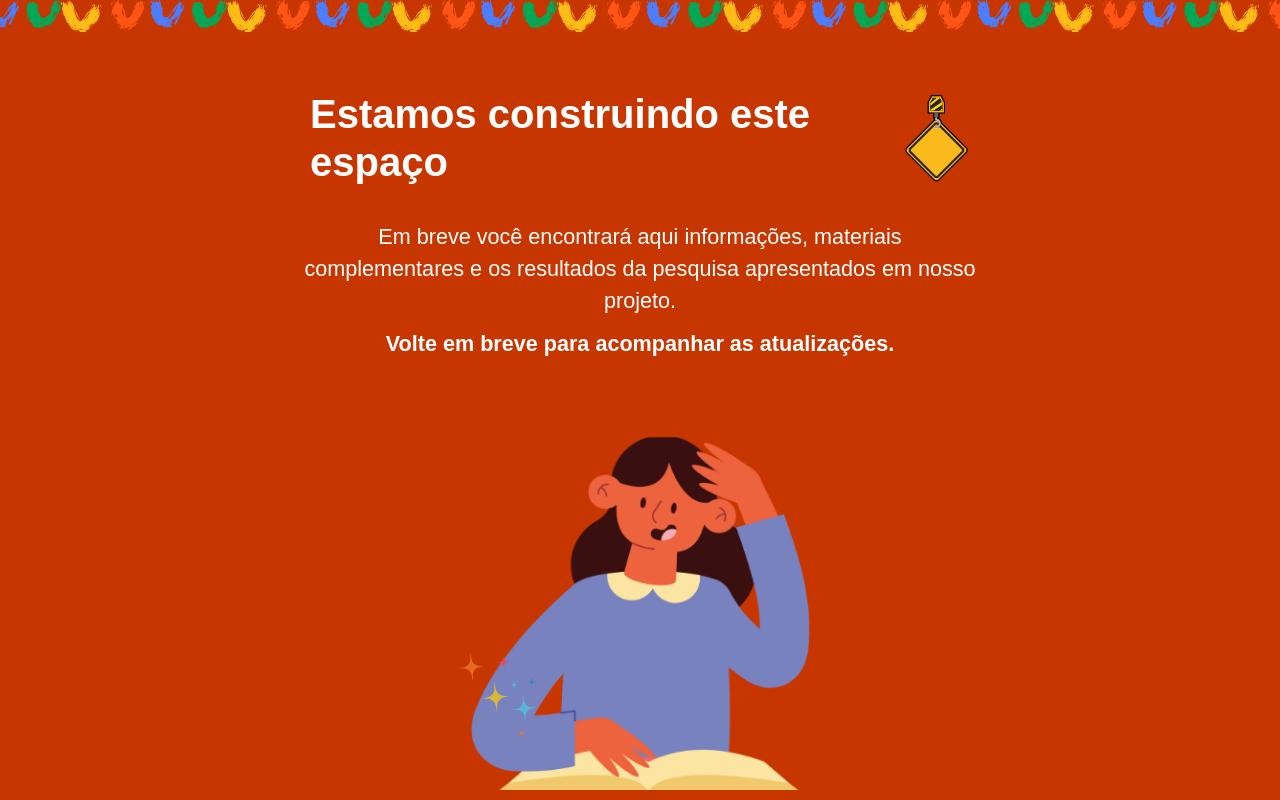
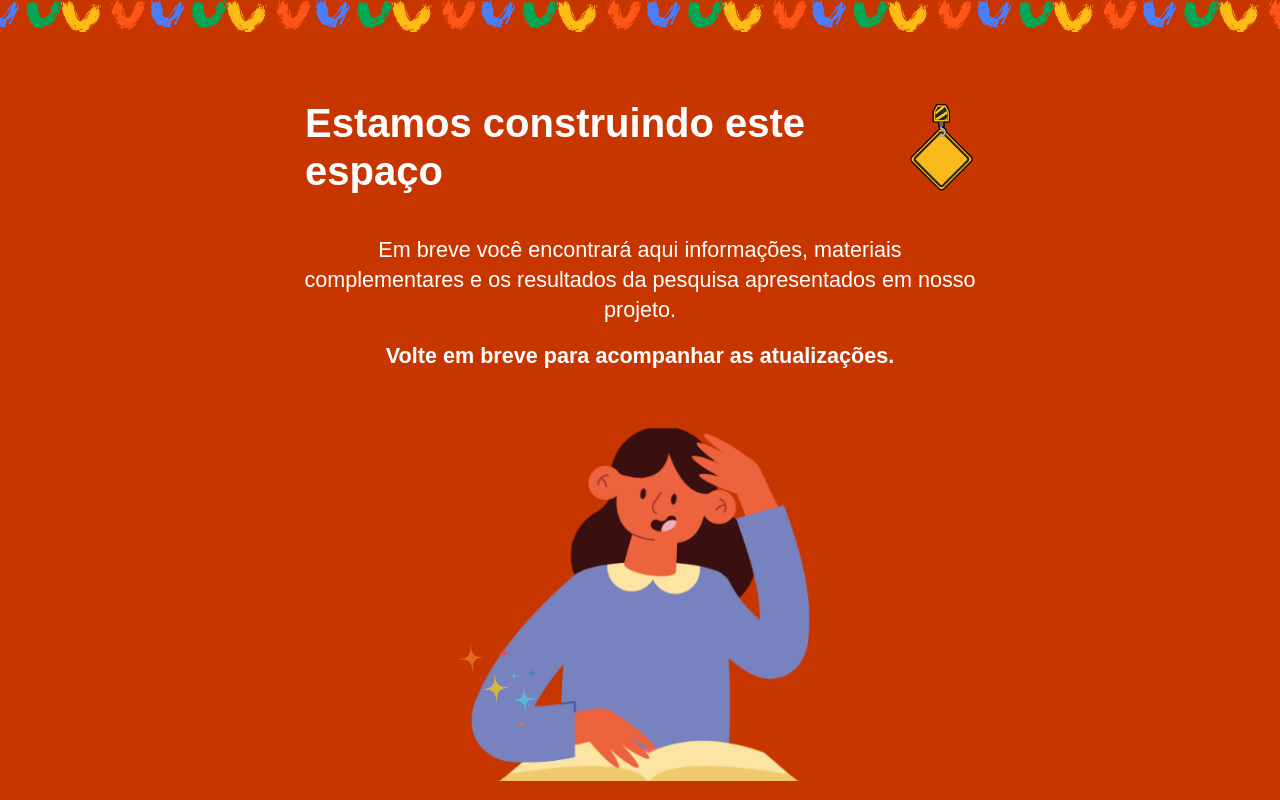
Before and after one commit to KelsonSo/ProjetoTea, a website: page index.html in a window 1280 px wide. Drawn offline with Linux system fonts and the light colour scheme; a web font is replaced by a local one.

Commit message:
commit fix botton

```diff
--- a/style.css
+++ b/style.css
@@ -20,11 +20,13 @@ body {
     background-color: #c83600;
     font-family: 'Agrandir', sans-serif;
     color: #ffffff;
-    min-height: 100vh;
+    /* svh garante a altura perfeita no celular, descontando as barras do navegador */
+    height: 100vh;
+    height: 100svh;
     display: flex;
     flex-direction: column;
     align-items: center;
-    overflow-x: hidden;
+    overflow: hidden; /* Trava a rolagem para a menina não sair do lugar */
 }
 
 /* ==========================================
@@ -37,22 +39,25 @@ body {
     background-repeat: repeat-x;
     background-position: top center;
     background-size: auto 24px;
+    flex-shrink: 0; /* Impede que a barra amasse em telas muito pequenas */
 }
 
 /* ==========================================
-   3. CONTAINER PRINCIPAL (Ajustado para aproximar os elementos)
+   3. CONTAINER PRINCIPAL (Ajustado para Telas de Celular)
    ========================================== */
 .container {
     width: 90%;
     max-width: 440px;
-    padding: 20px 10px 0 10px; /* Mantém zerado embaixo para a menina não subir */
+    padding: 15px 10px 0 10px; /* Mantém a base zerada */
     display: flex;
     flex-direction: column;
     align-items: center;
     text-align: center;
     flex-grow: 1;
-    justify-content: flex-start; /* Altera para empilhar tudo perto no topo */
-    gap: 15px; /* Diminui o espaçamento geral padrão entre os blocos */
+    /* Faz a distribuição inteligente: empurra o bloco da menina
+       automaticamente para o limite físico inferior da tela */
+    justify-content: space-between;
+    height: calc(100% - 40px);
 }
 
 /* ==========================================
@@ -62,13 +67,14 @@ body {
     display: flex;
     align-items: center;
     justify-content: center;
-    gap: 15px;
+    gap: 12px;
     width: 100%;
-    padding: 0 10px;
+    padding: 0 5px;
+    flex-shrink: 0;
 }
 
 .header-construcao h1 {
-    font-size: 1.6rem;
+    font-size: 1.5rem; /* Levemente reduzido para celulares pequenos não quebrarem muitas linhas */
     font-weight: bold;
     line-height: 1.2;
     text-align: left;
@@ -76,7 +82,7 @@ body {
 }
 
 .img-losango {
-    width: 45px;
+    width: 42px;
     height: auto;
     flex-shrink: 0;
 }
@@ -84,10 +90,14 @@ body {
 /* ==========================================
    5. ÁREA DE TEXTO
    ========================================== */
+.texto-principal {
+    flex-shrink: 0;
+}
+
 .texto-principal p {
-    font-size: 1.05rem;
-    line-height: 1.5;
-    margin-bottom: 10px; /* Reduzido para aproximar as linhas */
+    font-size: 1rem;
+    line-height: 1.4;
+    margin-bottom: 8px; /* Espaço otimizado */
 }
 
 .texto-principal p.destaque {
@@ -95,34 +105,33 @@ body {
 }
 
 /* ==========================================
-   6. BASE COLA DA TELA (MENINA + BRILHO REAPROXIMADOS)
+   6. BASE TOTALMENTE FIXADA EMBAIXO (MENINA + BRILHO)
    ========================================== */
 .ilustracao-container {
     position: relative;
     width: 100%;
-    max-width: 280px;
-    /* Tira o 'margin: auto auto 0 auto' antigo que criava o espaço
-       e fixa uma margem superior controlada para aproximar do texto */
-    margin: 15px auto 0 auto;
+    max-width: 260px; /* Um tiquinho menor para dar respiro ao texto no celular */
+    margin: 0 auto;
     display: flex;
     justify-content: center;
     align-items: flex-end;
+    margin-top: auto; /* Empurra e cola no chão do container */
 }
 
 .img-menina {
     width: 100%;
     height: auto;
-    display: block; /* Remove o espaçamento fantasma na base */
+    display: block; /* Elimina vácuos fantasmas na base */
     z-index: 1;
 }
 
 .img-brilho {
     position: absolute;
-    left: -10px;       /* Mantém sobrepondo suavemente a lateral dela */
-    bottom: 30px;      /* Altura exata para o ombro esquerdo */
-    width: 75px;
+    left: -10px;       /* Mantém mordendo de leve a manga da menina */
+    bottom: 25px;      /* Altura exata sobre o braço dela */
+    width: 70px;       /* Mantém o destaque visual bonito */
     height: auto;
-    z-index: 10;       /* Por cima da menina */
+    z-index: 10;       /* Garante que fique sobreposta */
     pointer-events: none;
     animation: pulsar-brilho 2.5s infinite alternate ease-in-out;
 }
@@ -143,10 +152,14 @@ body {
    7. AJUSTES PARA TELAS GRANDES (DESKTOP)
    ========================================== */
 @media (min-width: 768px) {
+    body {
+        overflow: auto; /* No computador pode ter rolagem se o usuário encolher a tela */
+    }
+
     .container {
         max-width: 700px;
-        justify-content: center; /* No PC pode manter centralizado */
-        gap: 35px;
+        justify-content: center; /* No computador centraliza lindamente no meio */
+        gap: 40px;
         padding-top: 30px;
     }
 
@@ -160,11 +173,12 @@ body {
 
     .texto-principal p {
         font-size: 1.35rem;
+        margin-bottom: 15px;
     }
 
     .ilustracao-container {
         max-width: 340px;
-        margin-top: 30px;
+        margin-top: 0;
     }
 
     .img-brilho {
```
